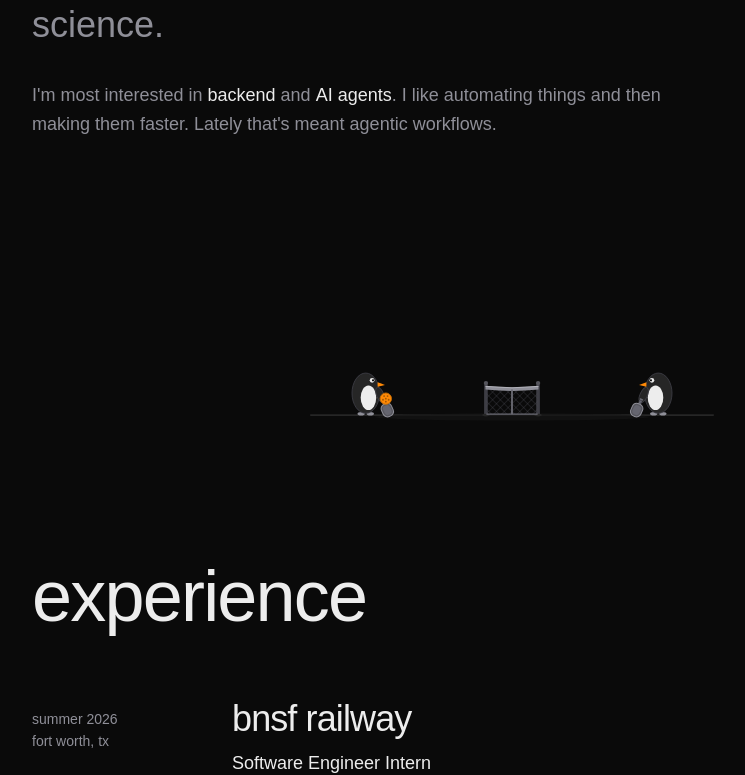
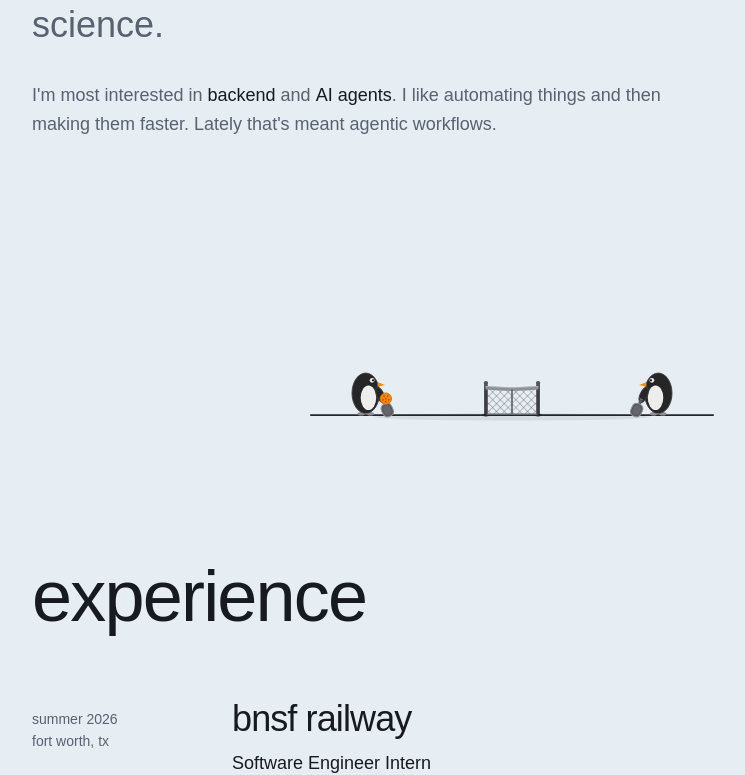
Before and after one commit to tyl3rn/portfolio, a Next.js app: page / in a window 1280 px wide. Shown: the part 1089-1864 px from the top of the page, without its empty margins (128-873 px from the left). Built offline with nearby package versions, Linux system fonts and the light colour scheme; a web font is replaced by a local one.

Commit message:
fog color scheme pulled from the fuji photo

```diff
--- a/app/components/deadlift.tsx
+++ b/app/components/deadlift.tsx
@@ -151,7 +151,7 @@
       >
         {/* floor */}
         <line x1="60" y1="98" x2="260" y2="98" stroke="#262626" strokeWidth="2" strokeLinecap="round" />
-        <ellipse cx="160" cy="100" rx="76" ry="3.5" fill="#141414" opacity="0.7" />
+        <ellipse cx="160" cy="100" rx="76" ry="3.5" fill="#171a21" opacity="0.08" />
 
         <g transform="translate(160 98)">
           {/* feet stay planted while the body hinges */}
@@ -177,14 +177,14 @@
               <g data-drop="0">
                 <path
                   d="M10 -55 C11.7 -52.7 11.7 -50.9 10 -49.7 C8.3 -50.9 8.3 -52.7 10 -55 Z"
-                  fill="#a8cfe0"
+                  fill="#4fa3c7"
                   transform="rotate(18 10 -52)"
                 />
               </g>
               <g data-drop="1">
                 <path
                   d="M14 -49.5 C15.3 -47.7 15.3 -46.3 14 -45.4 C12.7 -46.3 12.7 -47.7 14 -49.5 Z"
-                  fill="#a8cfe0"
+                  fill="#4fa3c7"
                   opacity="0.8"
                   transform="rotate(24 14 -47.5)"
                 />
--- a/app/components/photo.tsx
+++ b/app/components/photo.tsx
@@ -69,7 +69,7 @@
             {/* tail pointing down at the photo; drawn first so
                 the inner border stays on top of it */}
             <span className="absolute left-1/2 top-full h-2.5 w-2.5 -translate-x-1/2 -translate-y-[5px] rotate-45 border-b border-r border-ink bg-panel" />
-            <div className="relative rounded-[2px] border border-[#55555c] py-1.5 pl-3 pr-6 font-mono text-xs tracking-wide text-ink whitespace-nowrap">
+            <div className="relative rounded-[2px] border border-[#9aa4ae] py-1.5 pl-3 pr-6 font-mono text-xs tracking-wide text-ink whitespace-nowrap">
               {/* the full line, invisible, holds the box at its final width
                   so it doesn't grow as the text types */}
               <span className="grid">
--- a/app/components/pickleball.tsx
+++ b/app/components/pickleball.tsx
@@ -47,28 +47,28 @@
     <g pointerEvents="none">
       <polygon
         points={`${cx - 5},75 ${cx + 5},75 ${cx},83`}
-        fill="#141414"
-        stroke="#ededed"
+        fill="#f4f7f9"
+        stroke="#171a21"
         strokeWidth="1.1"
       />
-      <rect x={x} y={50} width={w} height={26} rx={2} fill="#141414" stroke="#ededed" strokeWidth="1.2" />
+      <rect x={x} y={50} width={w} height={26} rx={2} fill="#f4f7f9" stroke="#171a21" strokeWidth="1.2" />
       {/* hide the tail's top edge where it meets the box */}
-      <rect x={cx - 4.4} y={74} width={8.8} height={2.2} fill="#141414" />
-      <rect x={x + 2.6} y={52.6} width={w - 5.2} height={20.8} rx={1} fill="none" stroke="#55555c" strokeWidth="0.9" />
+      <rect x={cx - 4.4} y={74} width={8.8} height={2.2} fill="#f4f7f9" />
+      <rect x={x + 2.6} y={52.6} width={w - 5.2} height={20.8} rx={1} fill="none" stroke="#9aa4ae" strokeWidth="0.9" />
       <text
         x={x + 9}
         y={65}
         fontFamily="ui-monospace, 'Cascadia Mono', 'Courier New', monospace"
         fontSize="9"
         letterSpacing="0.5"
-        fill="#ededed"
+        fill="#171a21"
       >
         {text.slice(0, typed)}
       </text>
       {done && (
         <polygon
           points={`${x + w - 12},69.5 ${x + w - 6.5},69.5 ${x + w - 9.25},73.5`}
-          fill="#8f8f98"
+          fill="#586270"
           className={reduced ? undefined : "animate-pulse"}
         />
       )}
@@ -242,7 +242,7 @@
 
         {/* court */}
         <line x1="60" y1="132" x2="500" y2="132" stroke="#262626" strokeWidth="2" strokeLinecap="round" />
-        <ellipse cx="280" cy="134" rx="150" ry="4" fill="#141414" opacity="0.7" />
+        <ellipse cx="280" cy="134" rx="150" ry="4" fill="#171a21" opacity="0.08" />
 
         {/* net */}
         <g>
--- a/app/globals.css
+++ b/app/globals.css
@@ -1,14 +1,17 @@
 @import "tailwindcss";
 
-/* Neutral grays carry the page; amber is the only accent. */
+/* Pulled from the Mt. Fuji photo in the hero: fog for the page, basalt
+   (the volcanic sand, the pants) for text, slate fog for secondary text,
+   and the backpack strap's teal as the one UI accent. Illustrations keep
+   their own orange (beaks, ball, plates), which sits opposite the teal. */
 :root {
-  --bg: #0a0a0a;
-  --panel: #141414;
-  --panel-2: #1c1c1c;
-  --line: #262626;
-  --ink: #ededed;
-  --muted: #8f8f98;
-  --accent: #ff8906;
+  --bg: #e6edf3;
+  --panel: #f4f7f9;
+  --panel-2: #dde4ea;
+  --line: #c3ccd5;
+  --ink: #171a21;
+  --muted: #586270;
+  --accent: #1b8db3;
 }
 
 @theme inline {
@@ -25,7 +28,7 @@
 
 html {
   background: var(--bg);
-  color-scheme: dark;
+  color-scheme: light;
   scroll-behavior: smooth;
 }
 
@@ -50,5 +53,5 @@
 
 ::selection {
   background: var(--accent);
-  color: #0a0a0a;
+  color: #ffffff;
 }
--- a/app/icon.tsx
+++ b/app/icon.tsx
@@ -15,10 +15,10 @@
       <div
         style={{
           alignItems: "center",
-          background: "#0a0a0a",
-          border: "2px solid #3a3a3a",
+          background: "#171a21",
+          border: "2px solid #1b8db3",
           borderRadius: 12,
-          color: "#ffffff",
+          color: "#e9eef2",
           display: "flex",
           fontSize: 21,
           fontWeight: 700,
--- a/app/layout.tsx
+++ b/app/layout.tsx
@@ -19,8 +19,8 @@
 };
 
 export const viewport: Viewport = {
-  colorScheme: "dark",
-  themeColor: "#0a0a0a",
+  colorScheme: "light",
+  themeColor: "#e6edf3",
 };
 
 export default function RootLayout({
```
